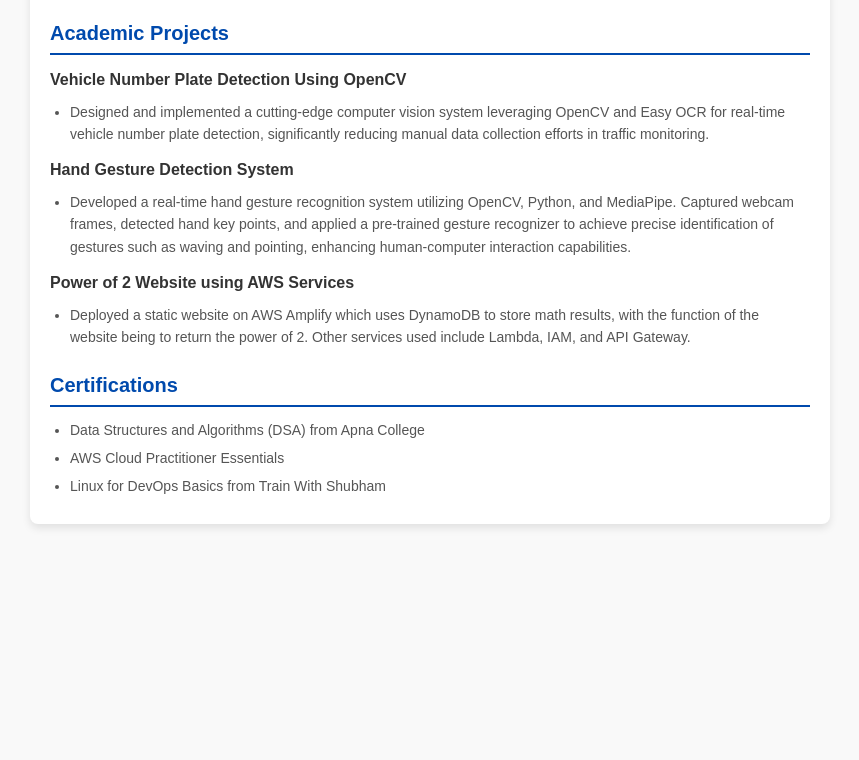
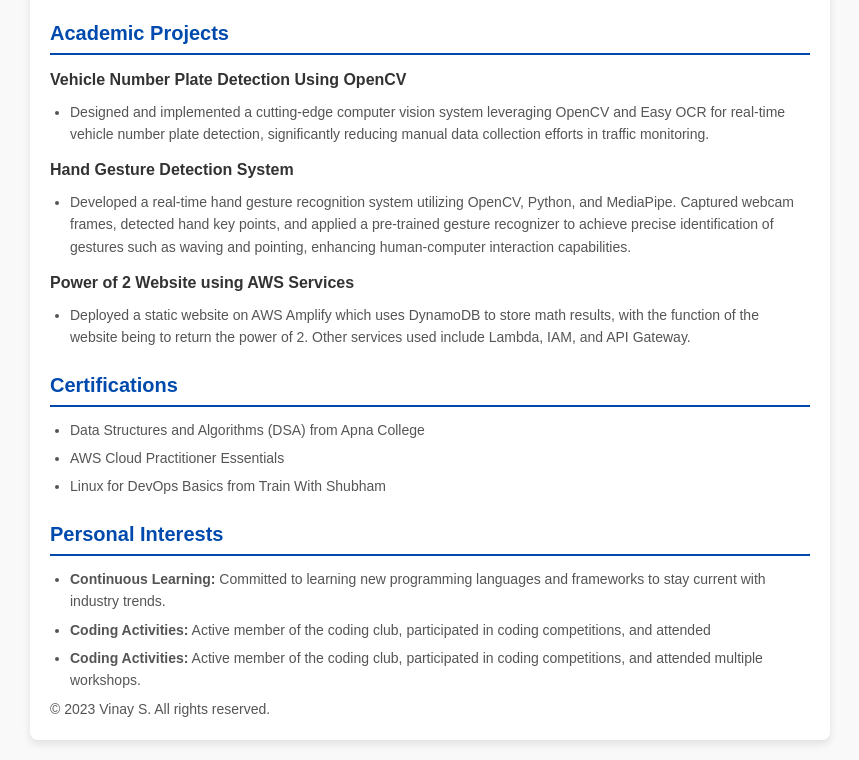
Before and after one commit to vinayvini-18/MEMEwebsDEMO, a plain HTML site: page index.html in a window 1280 px wide. Shown: the part 728-1488 px from the top of the page, without its empty margins (210-1069 px from the left). Before the commit the page ends 1272 px from the top, so only its background shows below. Drawn offline with Linux system fonts and the light colour scheme.

Commit message:
adding files to github

```diff
--- a/index.html
+++ b/index.html
@@ -74,3 +74,19 @@
             <li>Linux for DevOps Basics from Train With Shubham</li>
         </ul>
     </section>
+
+    <section class="section">
+        <h2>Personal Interests</h2>
+        <ul>
+            <li><strong>Continuous Learning:</strong> Committed to learning new programming languages and frameworks to stay current with industry trends.</li>
+            <li><strong>Coding Activities:</strong> Active member of the coding club, participated in coding competitions, and attended
+            <li><strong>Coding Activities:</strong> Active member of the coding club, participated in coding competitions, and attended multiple workshops.</li>
+        </ul>
+    </section>
+
+    <footer>
+        <p>&copy; 2023 Vinay S. All rights reserved.</p>
+    </footer>
+</div>
+</body>
+</html>
```
